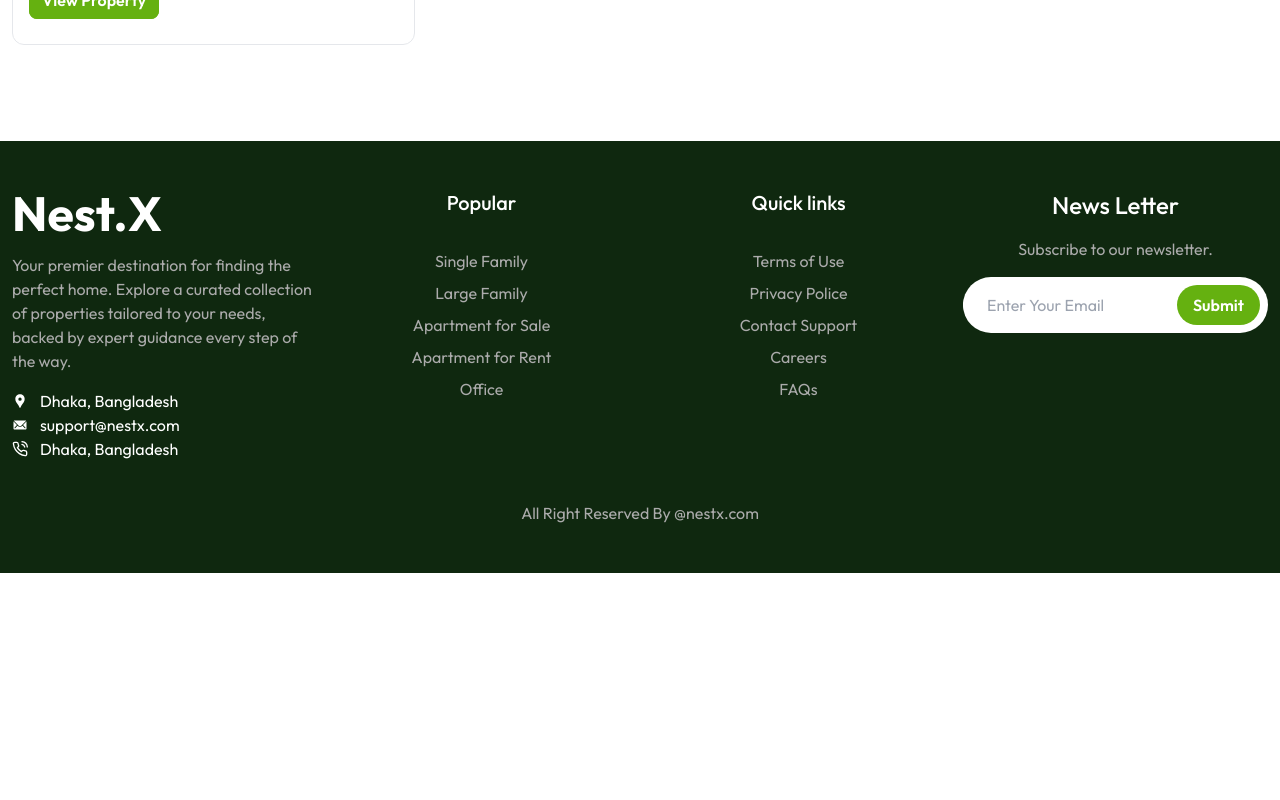
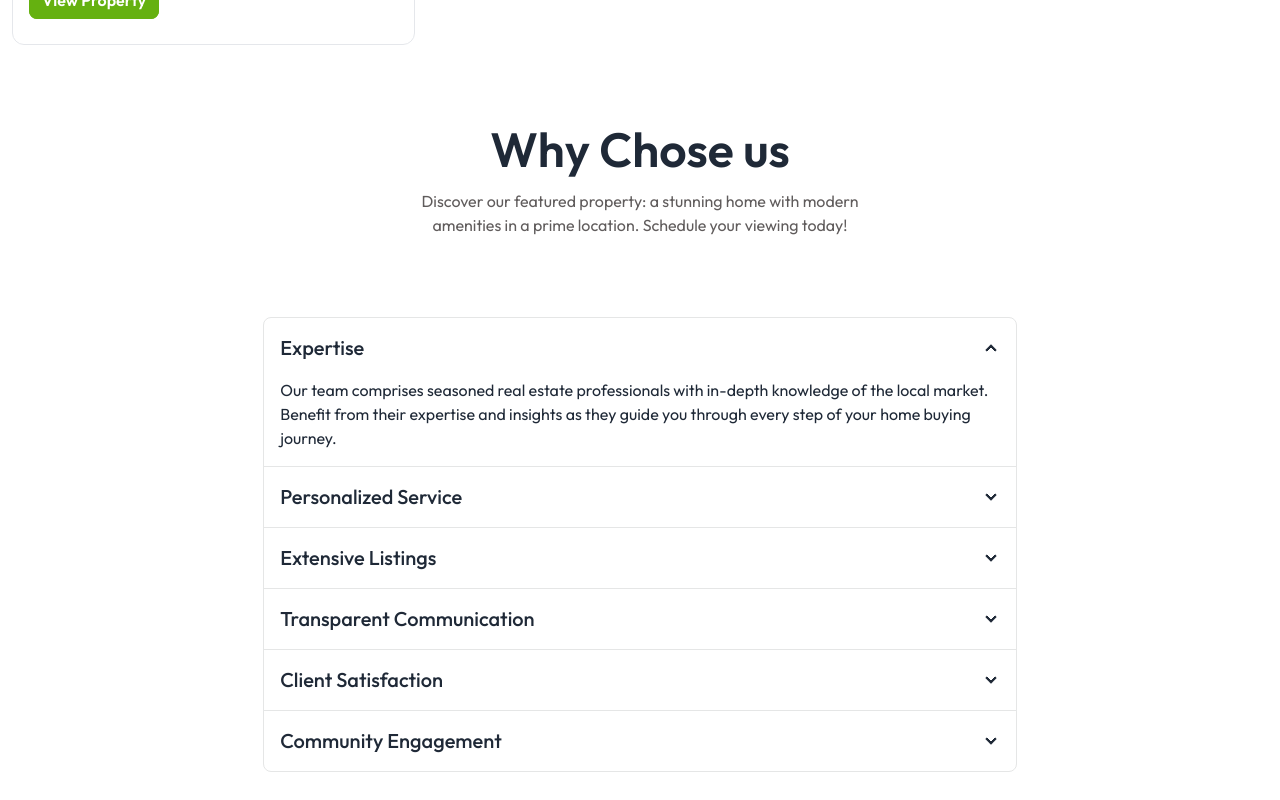
Before and after one commit to sharifulislam1999/next.x, a React (Vite) app: page / in a window 1280 px wide. Shown: the part 4100-4900 px from the top of the page. Before the commit the page ends 4673 px from the top, so only its background shows below. Built offline with nearby package versions, Linux system fonts and the light colour scheme; no server answers.

Commit message:
add accordian

```diff
--- /dev/null
+++ b/src/Components/Accordian/Accordian.jsx
@@ -0,0 +1,64 @@
+const Accordian = () => {
+    return (
+        <div className="flex justify-center">
+            <div className="join join-vertical w-full lg:w-[60%]">
+  <div className="collapse collapse-arrow join-item border border-base-300">
+    <input type="radio" name="my-accordion-4" defaultChecked />
+    <div className="collapse-title text-xl font-medium">
+      <h1>Expertise</h1>
+    </div>
+    <div className="collapse-content">
+      <p>Our team comprises seasoned real estate professionals with in-depth knowledge of the local market. Benefit from their expertise and insights as they guide you through every step of your home buying journey.</p>
+    </div>
+  </div>
+  <div className="collapse collapse-arrow join-item border border-base-300">
+    <input type="radio" name="my-accordion-4" />
+    <div className="collapse-title text-xl font-medium">
+    <h1>Personalized Service</h1>
+    </div>
+    <div className="collapse-content">
+      <p>We understand that every homebuyer is unique, with distinct preferences and requirements. That's why we offer personalized service tailored to your specific needs, ensuring a seamless and satisfying experience from start to finish.</p>
+    </div>
+  </div>
+  <div className="collapse collapse-arrow join-item border border-base-300">
+    <input type="radio" name="my-accordion-4" />
+    <div className="collapse-title text-xl font-medium">
+      <h1>Extensive Listings</h1>
+    </div>
+    <div className="collapse-content">
+      <p>Gain access to an extensive database of residential properties, including exclusive listings not found elsewhere. Whether you're searching for a cozy starter home or a luxurious estate, we have options to suit every taste and budget.</p>
+    </div>
+  </div>
+  <div className="collapse collapse-arrow join-item border border-base-300">
+    <input type="radio" name="my-accordion-4" />
+    <div className="collapse-title text-xl font-medium">
+      <h1>Transparent Communication</h1>
+    </div>
+    <div className="collapse-content">
+      <p>Our track record speaks for itself. We take pride in our commitment to client satisfaction and have helped numerous individuals and families find their dream homes. Join our roster of happy homeowners and experience the difference for yourself.</p>
+    </div>
+  </div>
+  <div className="collapse collapse-arrow join-item border border-base-300">
+    <input type="radio" name="my-accordion-4" />
+    <div className="collapse-title text-xl font-medium">
+      <h1>Client Satisfaction</h1>
+    </div>
+    <div className="collapse-content">
+      <p>Communication is key in the real estate process, and we prioritize transparency every step of the way. You can trust us to provide clear and honest information, answer your questions promptly, and keep you informed throughout the entire transaction.</p>
+    </div>
+  </div>
+  <div className="collapse collapse-arrow join-item border border-base-300">
+    <input type="radio" name="my-accordion-4" />
+    <div className="collapse-title text-xl font-medium">
+      <h1>Community Engagement</h1>
+    </div>
+    <div className="collapse-content">
+      <p>Beyond just buying and selling properties, we are deeply invested in the communities we serve. Count on us to provide valuable insights into neighborhood dynamics, schools, amenities, and more, helping you make an informed decision about where to plant your roots.</p>
+    </div>
+  </div>
+</div>
+        </div>
+    );
+};
+
+export default Accordian;
--- a/src/Pages/Home/Home.jsx
+++ b/src/Pages/Home/Home.jsx
@@ -5,6 +5,7 @@ import Estate from "../../Components/Estate/Estate";
 import Nav from "../../Components/Nav/Nav";
 import { useContext } from "react";
 import { AuthProvider } from "../../firebase/FirebaseProvider";
+import Accordian from "../../Components/Accordian/Accordian";
 
 const Home = () => {
     document.title = "Home | Nest.X"
@@ -19,6 +20,8 @@ const Home = () => {
             <div className="grid grid-cols-1 md:grid-cols-2 lg:grid-cols-3 gap-6">
                 {estates.map((item,i)=> <Estate key={i} item={item} ></Estate>)}
             </div>
+            <Title title="Why Chose us" des="Discover our featured property: a stunning home with modern amenities in a prime location. Schedule your viewing today!"></Title>
+            <Accordian></Accordian>
             </div>
         </div>
     );
```
